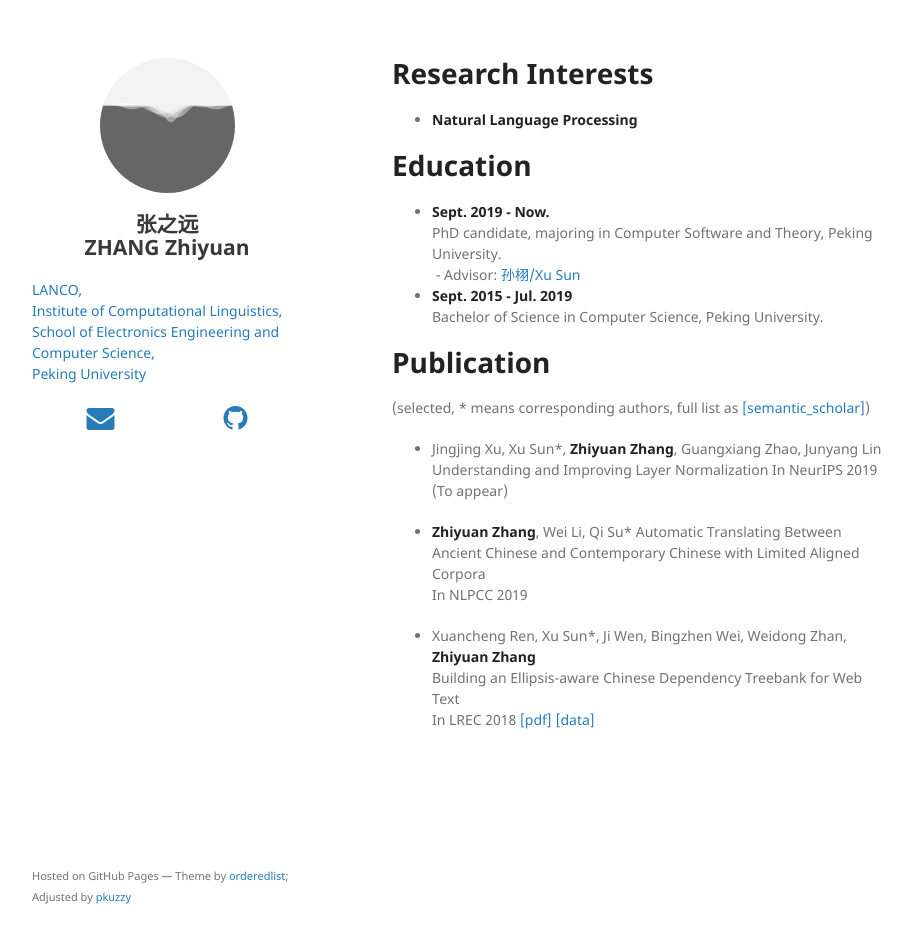
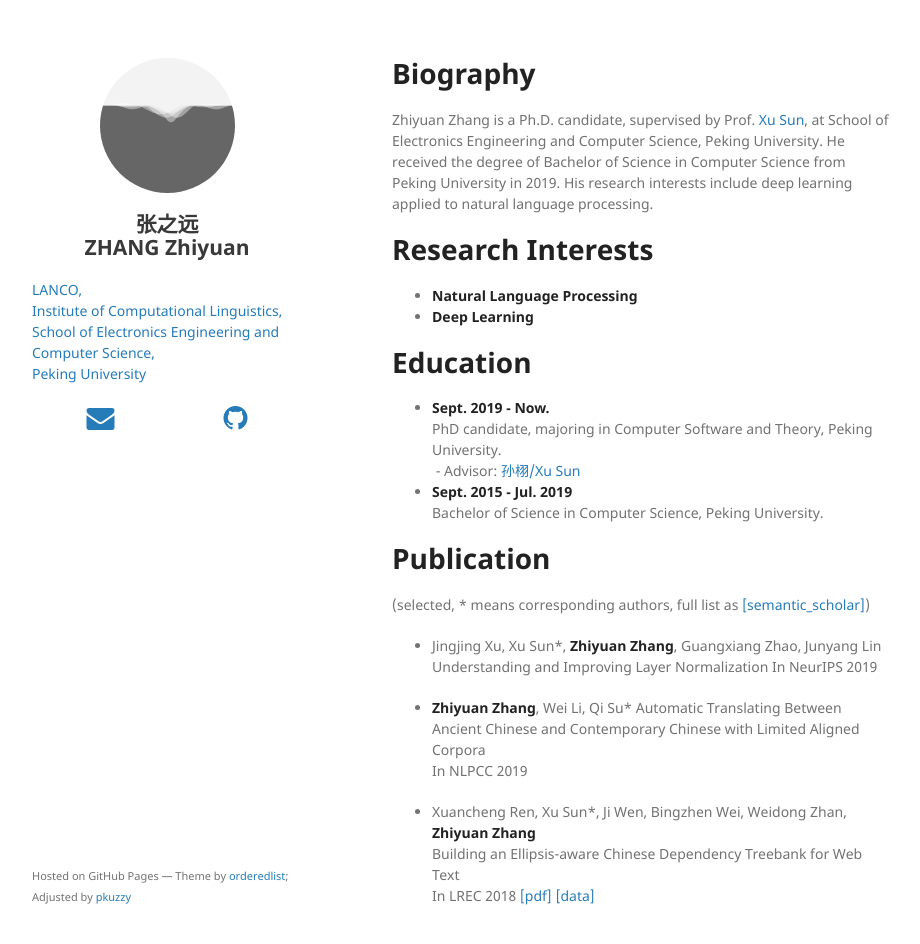
Before and after one commit to pkuzzy/pkuzzy.github.io, a Jekyll site: the page built from index.md, in a window 1280 px wide and 976 px high. Shown: the top 944 px of the window, without its empty margins (178-1098 px from the left). Built offline with Jekyll 4.4.1, drawn with Linux system fonts in a browser that asks for light colours; nearby versions of some CDN libraries; our own code applies the rules of GitHub Pages for plain Markdown files.

Commit message:
Update index.md

```diff
--- a/index.md
+++ b/index.md
@@ -2,9 +2,13 @@
 layout: default
 ---
 
+# Biography
+Zhiyuan Zhang is a Ph.D. candidate, supervised by Prof. [Xu Sun](https://xusun.org), at School of Electronics Engineering and Computer Science, Peking University. He received the degree of Bachelor of Science in Computer Science from Peking University in 2019. His research interests include deep learning applied to natural language processing.
+
 # Research Interests
 
 * **Natural Language Processing**
+* **Deep Learning**
 
 # Education
 
@@ -20,12 +24,12 @@ layout: default
 
 * Jingjing Xu, Xu Sun\*, **Zhiyuan Zhang**, Guangxiang Zhao, Junyang Lin
 Understanding and Improving Layer Normalization
-  In NeurIPS 2019 (To appear)
+In NeurIPS 2019
 
 * **Zhiyuan Zhang**, Wei Li, Qi Su\*
 Automatic Translating Between Ancient Chinese and Contemporary Chinese with Limited Aligned Corpora
-  In NLPCC 2019
+In NLPCC 2019
 
 * Xuancheng Ren, Xu Sun\*, Ji Wen, Bingzhen Wei, Weidong Zhan, **Zhiyuan Zhang**
 Building an Ellipsis-aware Chinese Dependency Treebank for Web Text
-  In LREC 2018  [[pdf]](http://www.lrec-conf.org/proceedings/lrec2018/pdf/297.pdf) [[data]](https://github.com/lancopku/Chinese-Dependency-Treebank-with-Ellipsis)
+In LREC 2018  [[pdf]](http://www.lrec-conf.org/proceedings/lrec2018/pdf/297.pdf) [[data]](https://github.com/lancopku/Chinese-Dependency-Treebank-with-Ellipsis)
```
